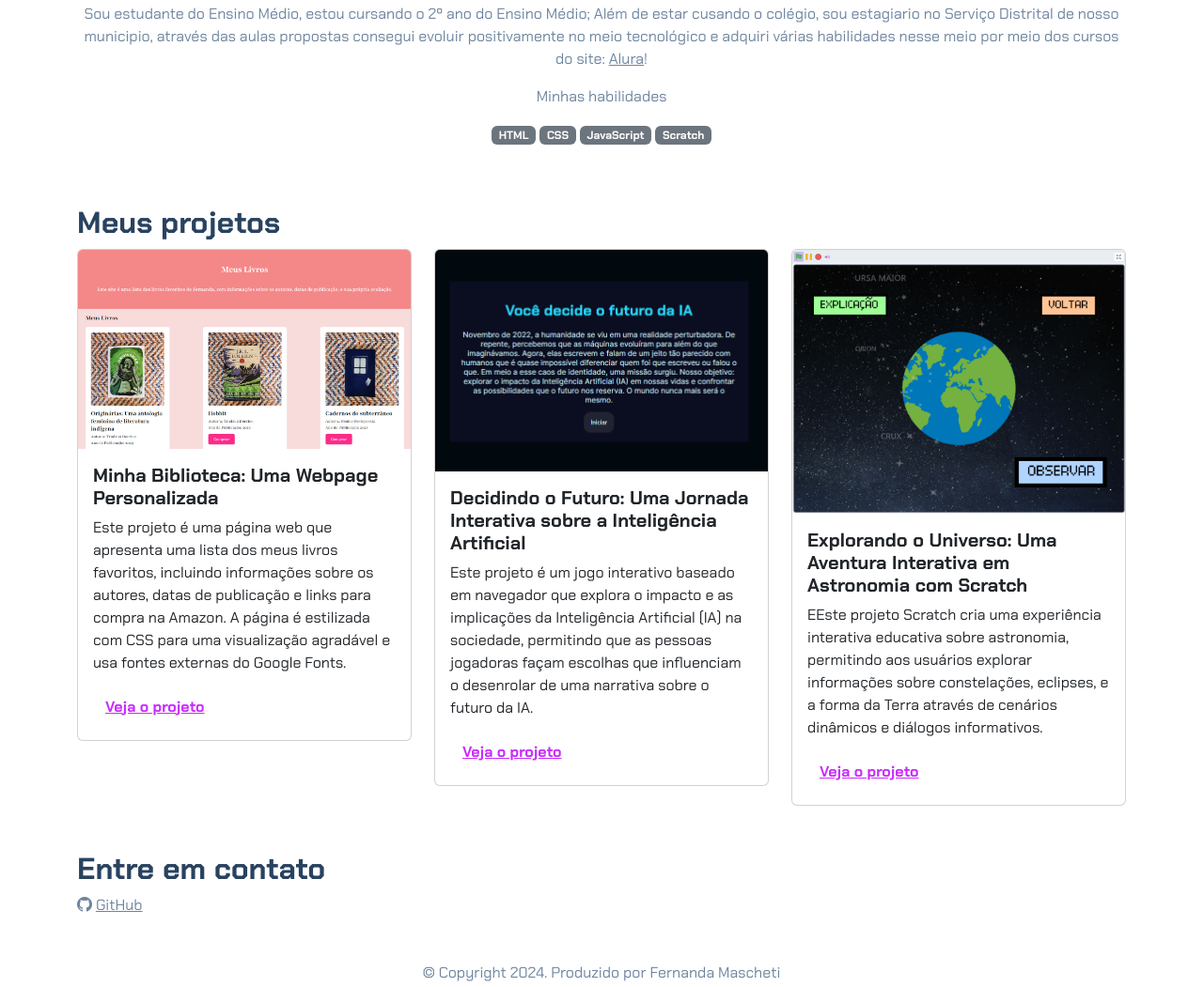
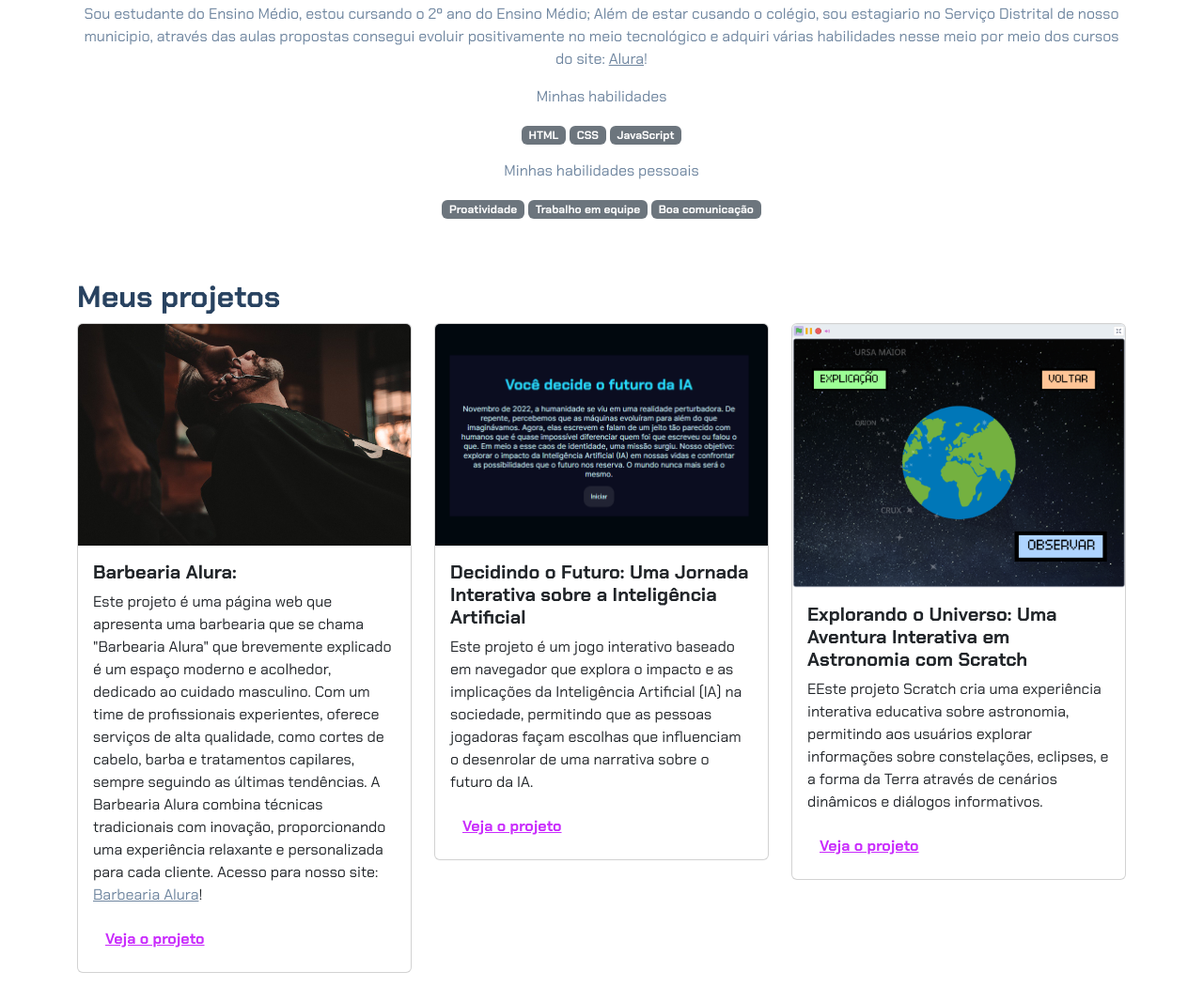
Before and after one commit to Marcosfilho07/projeto-terceiro-trimestre-2, a plain HTML site: page index.html in a window 1280 px wide. Shown: the part 249-1300 px from the top of the page at 94% size. Drawn offline with nearby package versions, Linux system fonts and the light colour scheme.

Commit message:
modificações
upload de imagem e modificação no texto do projeto nº1

```diff
--- a/index.html
+++ b/index.html
@@ -12,7 +12,7 @@
 
 <body>
     <header class="container text-center">
-        <img src="img/avatar-perfil.png" alt="avatar da Fernanda" class="rounded-circle" width="150" height="150"
+        <img src="img/eu.png.jpeg" alt="avatar da Marcos" class="rounded-circle" width="150" height="150"
             srcset="">
         <p class="lead">Eu sou Marcos Henrique_</p>
         <h1>Eu estudo Programação</h1>
@@ -26,7 +26,12 @@
             <p class="badge bg-secondary">HTML</p>
             <p class="badge bg-secondary">CSS</p>
             <p class="badge bg-secondary">JavaScript</p>
-            <p class="badge bg-secondary">Scratch</p>
+        </div>
+        <p>Minhas habilidades pessoais</p>
+        <div>
+            <p class="badge bg-secondary">Proatividade</p>
+            <p class="badge bg-secondary">Trabalho em equipe</p>
+            <p class="badge bg-secondary">Boa comunicação</p>
         </div>
     </header>
     <main class="container mt-5">
@@ -35,14 +40,19 @@
             <!-- Projeto 1 -->
             <div class="col-md-4">
                 <div class="card">
-                    <img src="img/projeto-1.png" class="card-img-top" alt="Imagem do projeto de biblioteca virtual">
+                    <img src="img/imagem. projeto.1.pnj.jpg" class="card-img-top" alt="Imagem do projeto 1">
                     <div class="card-body">
-                        <h5 class="card-title">Minha Biblioteca: Uma Webpage Personalizada</h5>
-                        <p class="card-text">Este projeto é uma página web que apresenta uma lista dos meus livros
-                            favoritos, incluindo informações sobre os autores, datas de publicação e links para compra
-                            na Amazon. A página é estilizada com CSS para uma visualização agradável e usa fontes
-                            externas do Google Fonts.
+                        <h5 class="card-title">Barbearia Alura: </h5>
+                        <p class="card-text">Este projeto é uma página web que apresenta uma barbearia que se chama "Barbearia Alura"
+                            que brevemente explicado é um espaço moderno e acolhedor, dedicado ao cuidado masculino.
+                            Com um time de profissionais experientes, oferece serviços de alta qualidade, como cortes de cabelo,
+                            barba e tratamentos capilares, sempre seguindo as últimas tendências.
+                            A Barbearia Alura combina técnicas tradicionais com inovação,
+                            proporcionando uma experiência relaxante e personalizada para cada cliente.
+                            Acesso para nosso site:
+                            <a href="https://marcosfilho07.github.io/CURSOCONCLUIDO/">Barbearia Alura</a>!
                         </p>
+
                         <button type="button" class="btn btn-link" data-bs-toggle="modal" data-bs-target="#modal1">Veja
                             o projeto</button>
                     </div>
```
Also changed, not shown: img/eu.png.jpeg (added), img/imagem. projeto.1.pnj.jpg (added).
